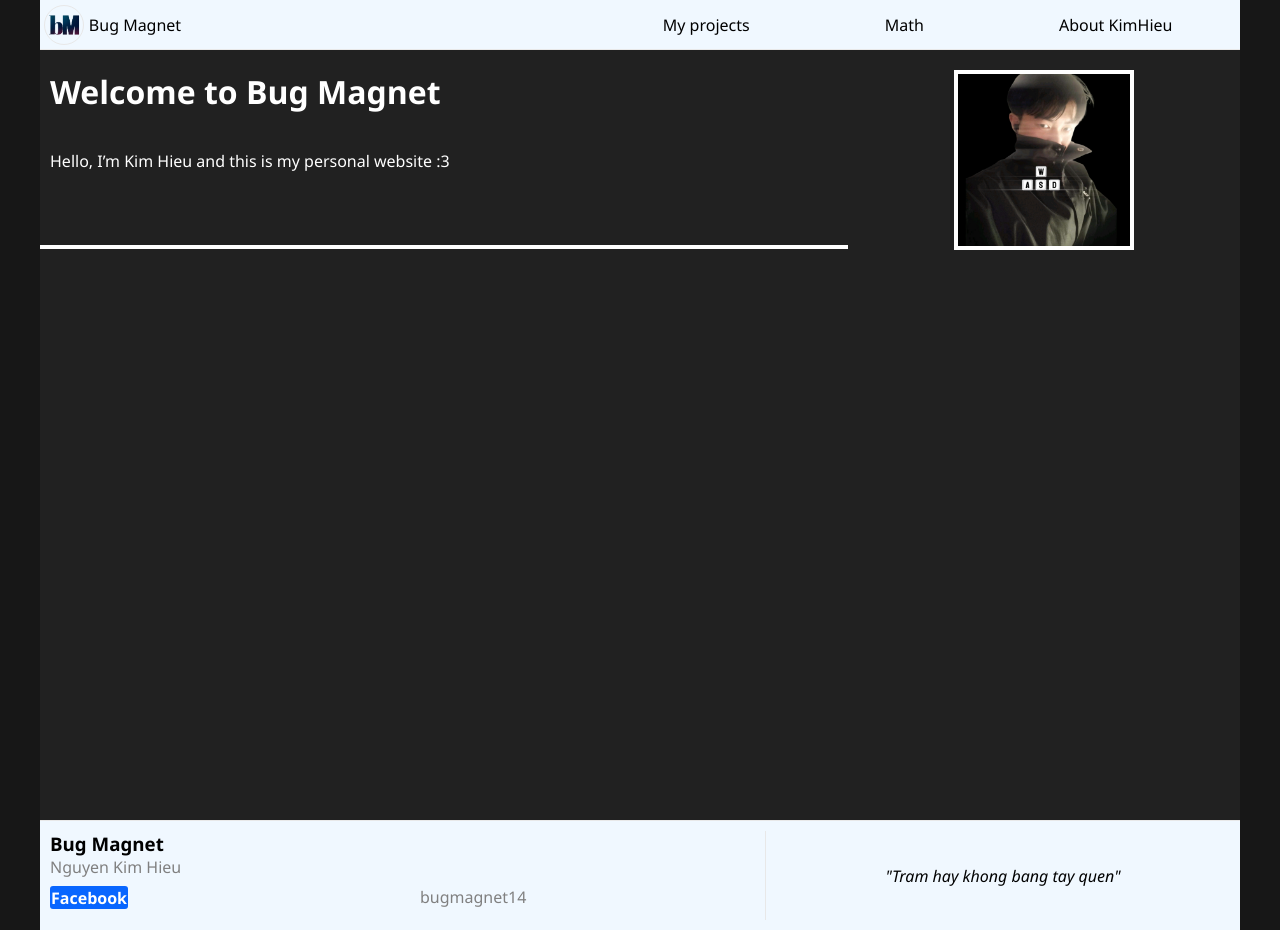
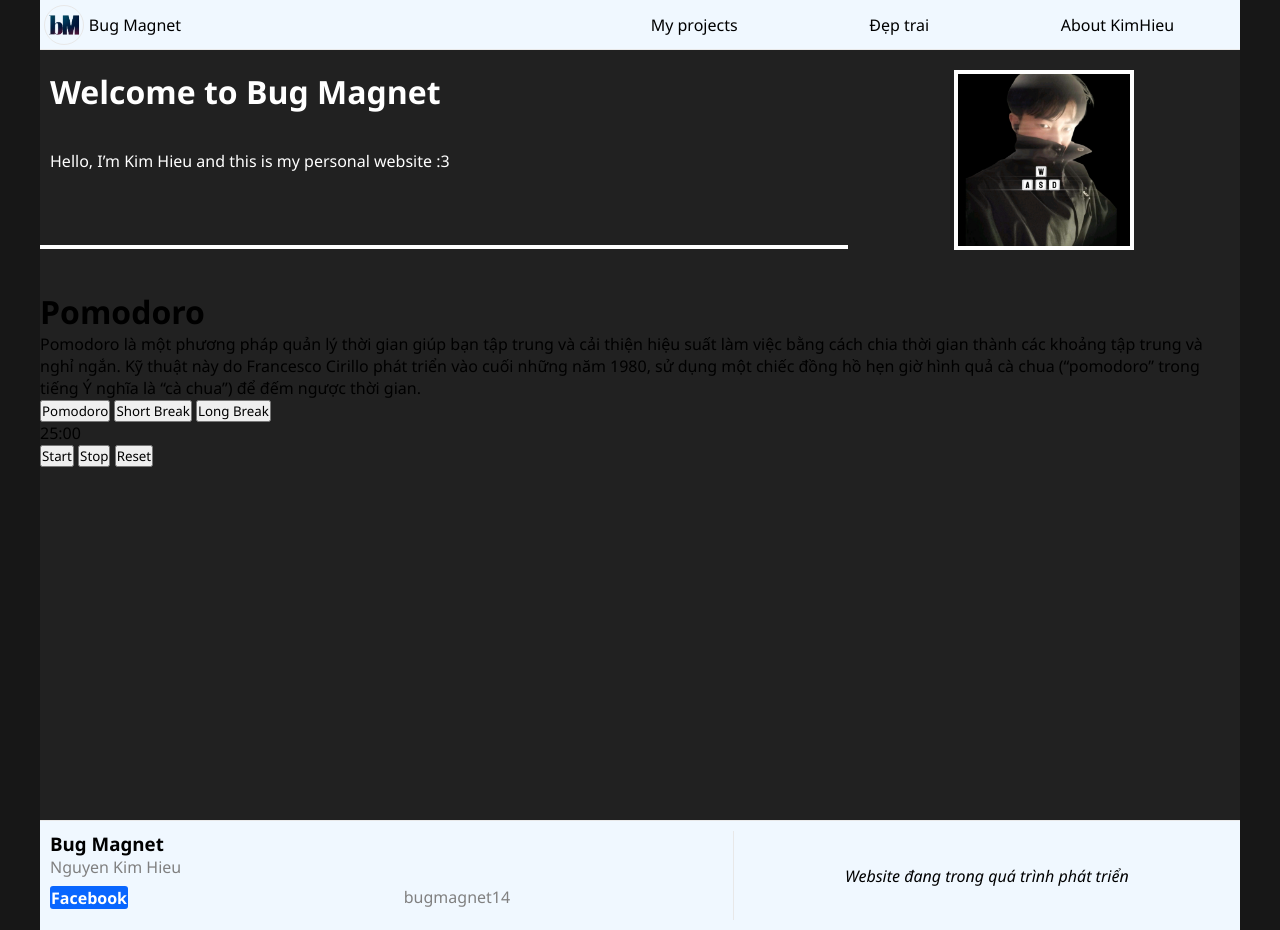
Before and after one commit to bugmagnet14/bugmagnet14.github.io, a plain HTML site: page index.html in a window 1280 px wide. Drawn offline with Linux system fonts and the light colour scheme.

Commit message:
add Pomodoro timer

```diff
--- a/index.html
+++ b/index.html
@@ -18,10 +18,10 @@
             <div class="nav">
                 <ul>
                     <li><a href="https://github.com/bugmagnet14?tab=repositories">My projects</a></li>
-                    <li><a href="https://vi.wikipedia.org/wiki/To%C3%A1n_h%E1%BB%8Dc">Math
+                    <li><a href="">Đẹp trai
                         <ul class="sub-menu">
-                            <li><a href="https://vi.wikipedia.org/wiki/S%E1%BB%91_ch%C3%ADnh_ph%C6%B0%C6%A1ng">Square number</a></li>
-                            <li><a href="https://vi.wikipedia.org/wiki/S%E1%BB%91_nguy%C3%AAn_t%E1%BB%91">Prime number</a></li>
+                            <li><a href="">Tiện ích</a></li>
+                            <li><a href="">Chưa biết điền gì</a></li>
                         </ul>
                     </a></li>
                     <li><a href="">About KimHieu</a></li>
@@ -30,13 +30,30 @@
         </div>
         <!--section-->
         <div class="section">
+            <!-- gioithieu -->
             <div class="gioithieu">
                 <div id="text-gioithieu">
                     <h1 id="h1">Welcome to Bug Magnet</h1>
-                    <p id="p">Hello, I’m Kim Hieu and this is my personal website :3</p>
+                    <p id="p">Hello, I’m Kim Hieu and this is my personal website :3 </p>
                 </div>
                 <div id="pic-gioithieu">
                     <img src="img/im_strong.jpeg" alt="loi hien thi anh ca nhan">
+                </div>
+            </div>
+            <!-- content -->
+             <div class="content">
+                <h1>Pomodoro</h1>
+                <p>Pomodoro là một phương pháp quản lý thời gian giúp bạn tập trung và cải thiện hiệu suất làm việc bằng cách chia thời gian thành các khoảng tập trung và nghỉ ngắn. Kỹ thuật này do Francesco Cirillo phát triển vào cuối những năm 1980, sử dụng một chiếc đồng hồ hẹn giờ hình quả cà chua (“pomodoro” trong tiếng Ý nghĩa là “cà chua”) để đếm ngược thời gian.</p>
+                <div class="pomodoro-timer">
+                <div class="tab">
+                    <button id="pomodoroTab" onclick="setMode('pomodoro')" class="active">Pomodoro</button>
+                    <button id="shortBreakTab" onclick="setMode('shortBreak')">Short Break</button>
+                    <button id="longBreakTab" onclick="setMode('longBreak')">Long Break</button>
+                </div>
+                <div id="timer">25:00</div>
+                    <button onclick="startTimer()">Start</button>
+                    <button onclick="stopTimer()">Stop</button>
+                    <button onclick="resetTimer()">Reset</button>
                 </div>
             </div>
         </div>
@@ -56,8 +73,9 @@
             <div class="tkgit">
                 <a href="https://github.com/bugmagnet14">bugmagnet14</a>
             </div>
-            <div class="quote"><p><i>"Tram hay khong bang tay quen"</i></p></div>
+            <div class="quote"><p><i>Website đang trong quá trình phát triển</i></p></div>
         </div>
     </div>
+    <script src="script.js"></script>
 </body>
 </html>
```
